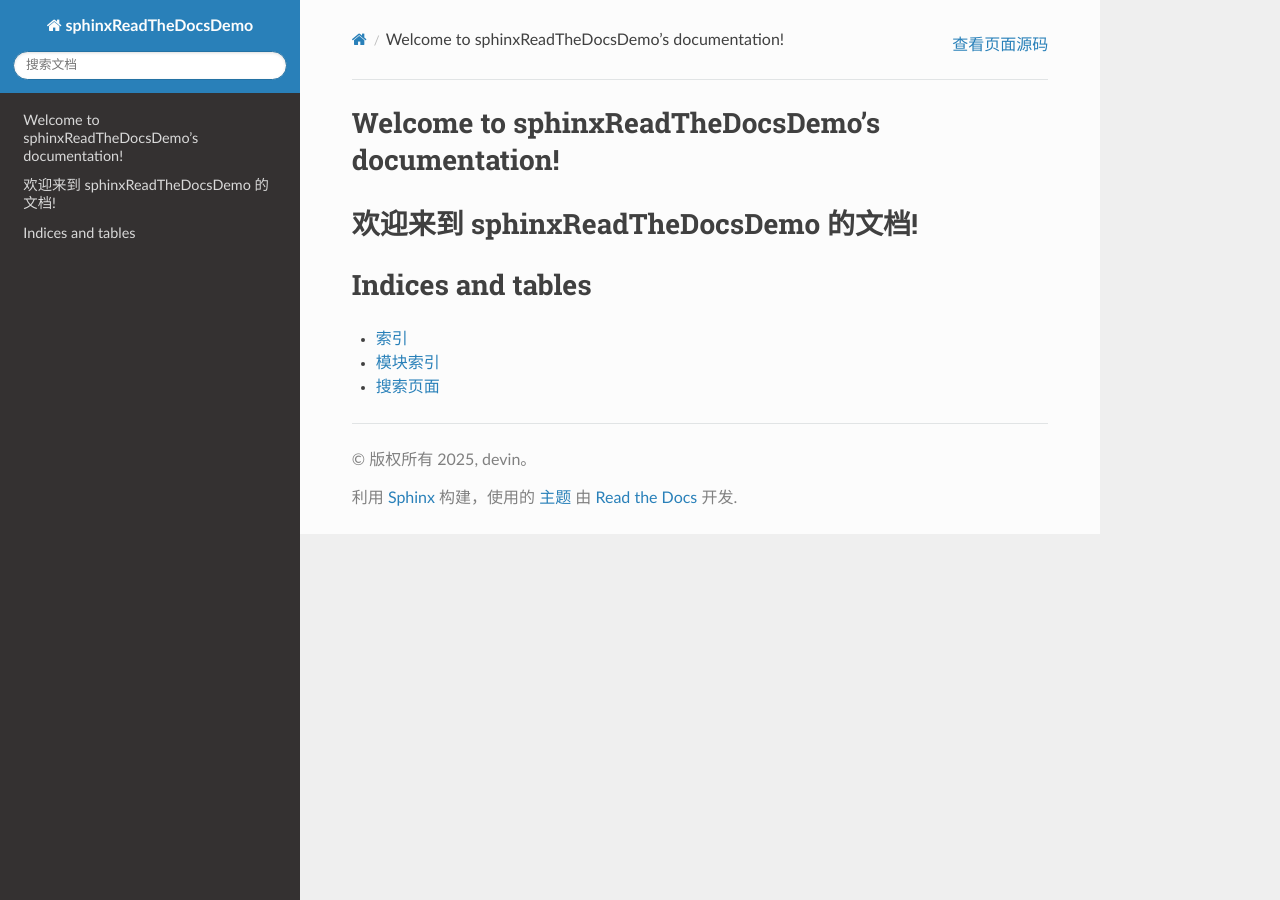
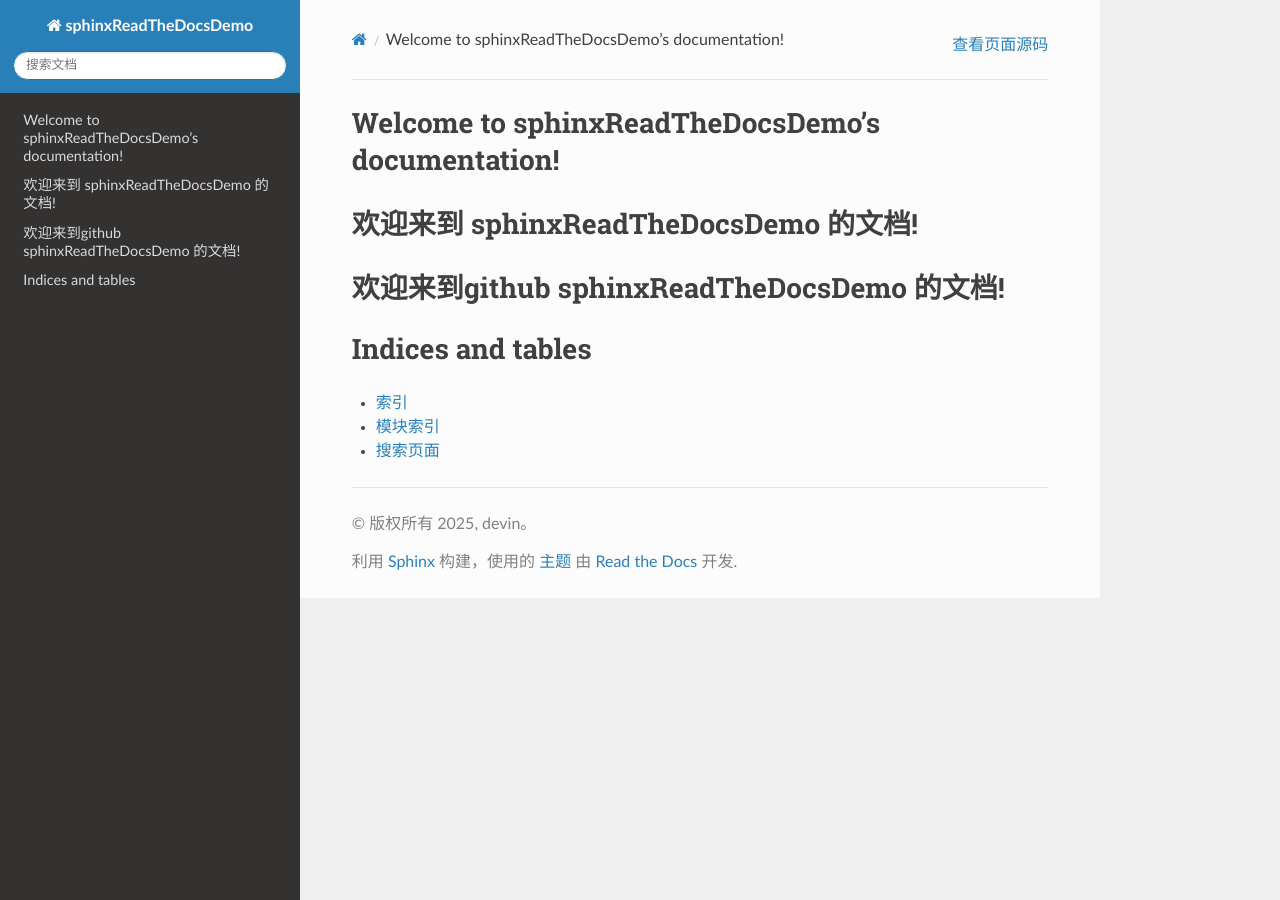
Before and after one commit to DevinUu/sphinx-rtd-demo, a Sphinx documentation site: the page built from source/index.rst, in a window 1280 px wide. Built offline with Sphinx 7.4.7 and the Read the Docs theme 3.1.0, drawn with Linux system fonts in a browser that asks for light colours.

Commit message:
增加github描述章节

```diff
--- a/source/index.rst
+++ b/source/index.rst
@@ -7,6 +7,8 @@
 =================================================
 欢迎来到 sphinxReadTheDocsDemo 的文档!
 ======================================
+欢迎来到github sphinxReadTheDocsDemo 的文档!
+============================================
 
 .. toctree::
    :maxdepth: 2
```
